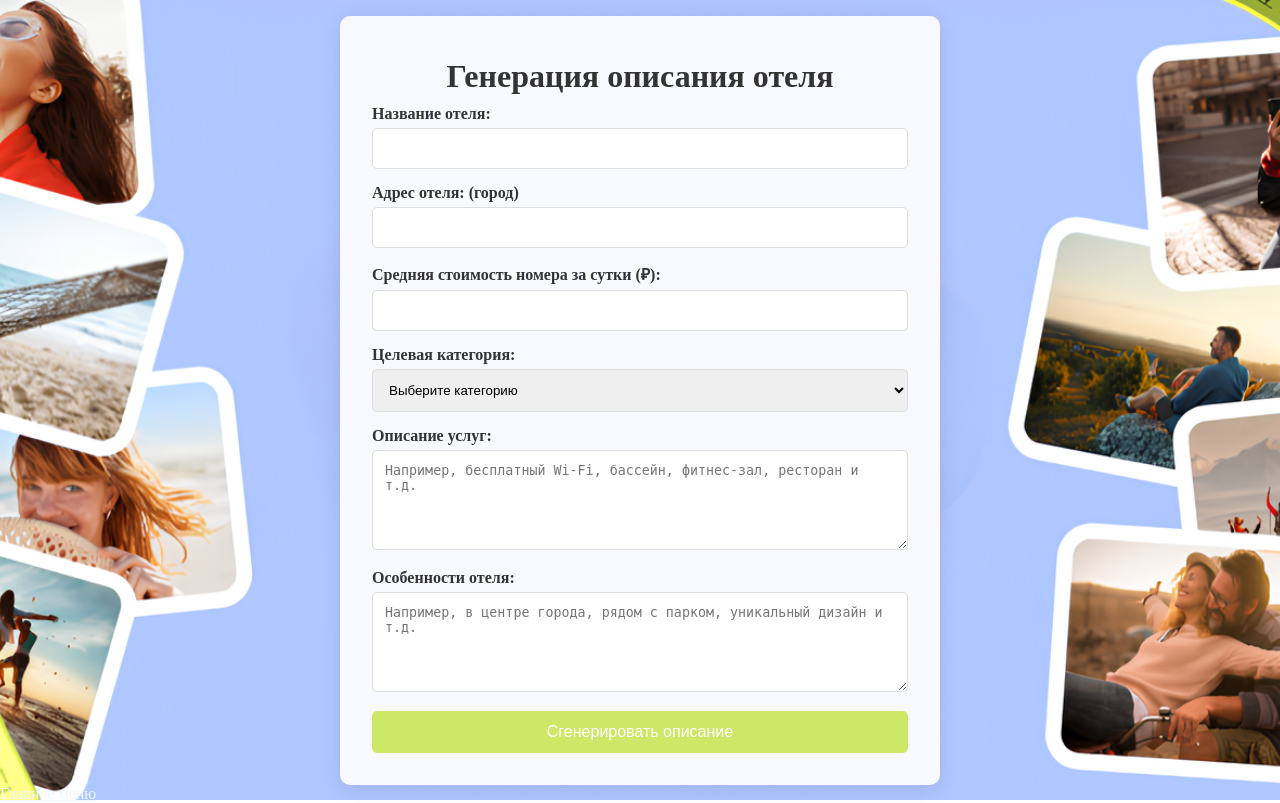
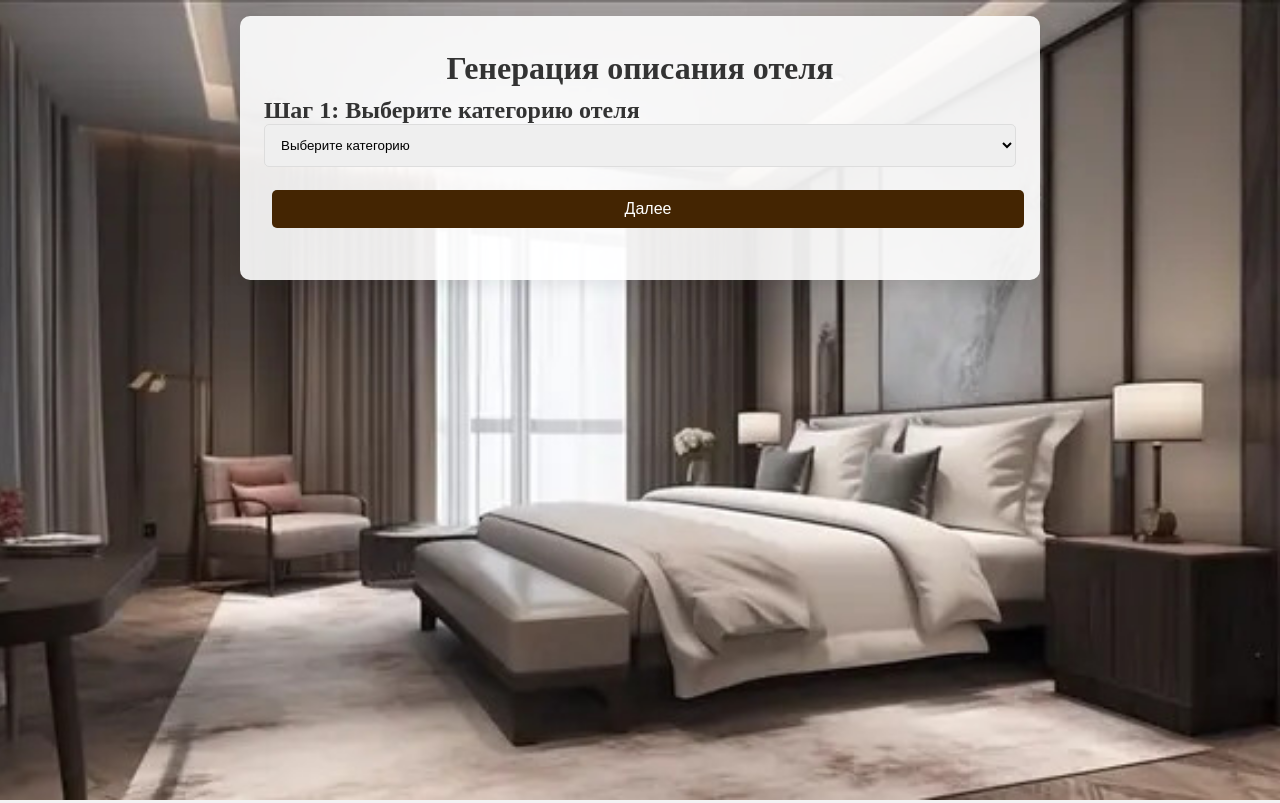
Before and after one commit to NSO-Clio/GenDescriptionHotel, a Flask app: page /generate in a window 1280 px wide. Run offline with Flask 3, Linux system fonts and the light colour scheme.

Commit message:
update Front

```diff
--- /dev/null
+++ b/web-app/static/scripts/scripts.js
@@ -0,0 +1,213 @@
+function goToStep(step) {
+    document.querySelectorAll('.form-step').forEach(stepDiv => stepDiv.classList.add('hidden'));
+    document.getElementById(`step${step}`).classList.remove('hidden');
+}
+
+function showFeedbackSection() {
+    document.getElementById("feedbackSection").classList.remove("hidden");
+}
+
+document.getElementById("chooseDescription1").addEventListener("click", () => {
+    // Скрываем кнопку
+    document.getElementById("chooseDescription1").classList.add("hidden");
+    // Показываем блок с оценкой и комментарием
+    document.getElementById("feedback1").classList.remove("hidden");
+});
+
+document.getElementById("chooseDescription2").addEventListener("click", () => {
+    // Скрываем кнопку
+    document.getElementById("chooseDescription2").classList.add("hidden");
+    // Показываем блок с оценкой и комментарием
+    document.getElementById("feedback2").classList.remove("hidden");
+});
+
+function generateDescription() {
+    const hotelData = {
+        hotelName: document.getElementById("hotelName").value.trim(),
+        category: document.getElementById("category").value.trim(),
+        services: document.getElementById("services").value.trim(),
+        features: document.getElementById("features").value.trim(),
+    };
+
+    fetch('/generate_description', {
+        method: 'POST',
+        headers: {
+            'Content-Type': 'application/json',
+        },
+        body: JSON.stringify(hotelData),
+    })
+        .then(response => {
+            if (!response.ok) {
+                throw new Error(`HTTP error! status: ${response.status}`);
+            }
+            return response.json();
+        })
+        .then(data => {
+            if (data.error) {
+                console.error("Ошибка сервера:", data.error);
+                alert("Произошла ошибка: " + data.error);
+                return;
+            }
+
+            document.getElementById("generatedDescription1").textContent = data.description1;
+            document.getElementById("generatedDescription2").textContent = data.description2;
+            document.getElementById("example1").classList.remove("hidden");
+            document.getElementById("example2").classList.remove("hidden");
+        })
+        .catch(error => {
+            console.error("Ошибка:", error);
+            alert("Произошла ошибка при обработке данных.");
+        });
+}
+
+document.getElementById("submitFeedback1").addEventListener("click", () => {
+    const rating = document.querySelector('input[name="rating1"]:checked')?.value;
+    const comment = document.getElementById("userComment1").value.trim();
+
+    if (!rating) {
+        alert("Пожалуйста, выберите оценку!");
+        return;
+    }
+
+    // Отправляем данные на сервер
+    fetch('/submit_feedback', {
+        method: 'POST',
+        headers: { 'Content-Type': 'application/json' },
+        body: JSON.stringify({
+            description: "description1",
+            rating: rating,
+            comment: comment
+        })
+    })
+        .then(response => response.json())
+        .then(data => {
+            alert("Спасибо за ваш отзыв!");
+            // Действие после отправки
+        })
+        .catch(error => console.error("Ошибка:", error));
+});
+
+document.getElementById("submitFeedback2").addEventListener("click", () => {
+    const rating = document.querySelector('input[name="rating2"]:checked')?.value;
+    const comment = document.getElementById("userComment2").value.trim();
+
+    if (!rating) {
+        alert("Пожалуйста, выберите оценку!");
+        return;
+    }
+
+    // Отправляем данные на сервер
+    fetch('/submit_feedback', {
+        method: 'POST',
+        headers: { 'Content-Type': 'application/json' },
+        body: JSON.stringify({
+            description: "description2",
+            rating: rating,
+            comment: comment
+        })
+    })
+        .then(response => response.json())
+        .then(data => {
+            alert("Спасибо за ваш отзыв!");
+            // Действие после отправки
+        })
+        .catch(error => console.error("Ошибка:", error));
+});
+
+document.getElementById("chooseDescription1").addEventListener("click", () => {
+document.getElementById("example2").classList.add("hidden"); // Скрыть второе описание
+    sendChoice("description1"); // Отправить выбор на сервер
+});
+
+document.getElementById("chooseDescription2").addEventListener("click", () => {
+    document.getElementById("example1").classList.add("hidden"); // Скрыть первое описание
+    sendChoice("description2"); // Отправить выбор на сервер
+});
+
+document.getElementById("generateAgainBtn1").addEventListener("click", () => {
+    // Запрос на сервер для получения нового описания
+    fetch('/generate_description', {
+        method: 'POST',
+        headers: {
+            'Content-Type': 'application/json'
+        },
+        body: JSON.stringify({
+            hotelName: document.getElementById("hotelName").value,
+            category: document.getElementById("category").value,
+            services: document.getElementById("services").value,
+            features: document.getElementById("features").value
+        })
+    })
+        .then(response => response.json())
+        .then(data => {
+            document.getElementById("generatedDescription1").textContent = data.description1;
+            document.getElementById("generatedDescription2").textContent = data.description2;
+            // Показываем первое описание и скрываем кнопку
+            document.getElementById("example1").classList.remove("hidden");
+            document.getElementById("generateAgain1").classList.add("hidden");
+        })
+        .catch(error => console.error("Ошибка:", error));
+});
+
+// Обработчик для генерации нового описания (для второго варианта)
+document.getElementById("generateAgainBtn2").addEventListener("click", () => {
+    // Запрос на сервер для получения нового описания
+    fetch('/generate_description', {
+        method: 'POST',
+        headers: {
+            'Content-Type': 'application/json'
+        },
+        body: JSON.stringify({
+            hotelName: document.getElementById("hotelName").value,
+            category: document.getElementById("category").value,
+            services: document.getElementById("services").value,
+            features: document.getElementById("features").value
+        })
+    })
+        .then(response => response.json())
+        .then(data => {
+            document.getElementById("generatedDescription1").textContent = data.description1;
+            document.getElementById("generatedDescription2").textContent = data.description2;
+            // Показываем второе описание и скрываем кнопку
+            document.getElementById("example2").classList.remove("hidden");
+            document.getElementById("generateAgain2").classList.add("hidden");
+        })
+        .catch(error => console.error("Ошибка:", error));
+});
+
+const categoryDescriptions = {
+    "Горнолыжный отель": "Идеально подходит для любителей зимних видов спорта с доступом к подъемникам.",
+    "Хостел": "Экономичный вариант размещения, подходит для путешественников с ограниченным бюджетом.",
+    "Гостиница": "Классический выбор для деловых поездок или туристических визитов, средней ценовой категории.",
+    "Бизнес-отели": "Предлагают высокий уровень сервиса и удобства для деловых поездок.",
+    "Курортные отели": "Шикарные отели с бассейнами, СПА и развлечениями. Часто высокого ценового сегмента.",
+    "Бутик-отели": "Уникальные отели с изысканным дизайном, рассчитанные на более дорогой сегмент.",
+    "Апартаменты и апарт-отели": "Идеальны для длительного проживания. Средний или премиум-сегмент.",
+    "Мини-гостиницы": "Небольшие отели, часто бюджетного или среднего класса.",
+    "Спа отель": "Высококлассные отели с акцентом на оздоровление и релаксацию.",
+    "Санаторий": "Оздоровительные учреждения с медицинскими услугами.",
+    "Пансионат": "Подходит для семейного отдыха, бюджетные и средние ценовые категории.",
+    "Мотель": "Удобный вариант для путешествующих на автомобиле. Чаще бюджетный сегмент.",
+    "Эко отели": "Экологичные отели с уникальными природными условиями.",
+    "Лоджи отель": "Идеальны для отдыха на природе, чаще в дорогом сегменте."
+};
+
+document.getElementById('category').addEventListener('change', (e) => {
+    const selectedCategory = e.target.value;
+    const description = categoryDescriptions[selectedCategory] || 'Описание недоступно';
+    document.getElementById('categoryDescription').innerText = description;
+});
+
+function sendChoice(choice) {
+    fetch('/save_choice', {
+        method: 'POST',
+        headers: { 'Content-Type': 'application/json' },
+        body: JSON.stringify({ choice: choice })
+    })
+    .then(response => response.json())
+    .then(data => {
+        console.log(data.message); // Уведомление о сохранении
+        alert(`Вы выбрали: ${choice}`); // Вывод сообщения пользователю
+    })
+    .catch(error => console.error("Ошибка:", error));
+}
--- a/web-app/static/style/styles.css
+++ b/web-app/static/style/styles.css
@@ -8,7 +8,7 @@
     width: 100vw;
     height: 100vh;
     margin-top: 0px;
-    background: url('../images/back1.png') no-repeat center center fixed;
+    background: url('../images/p1.jpg') no-repeat center center fixed;
     background-size: cover; /* Изображение фона будет покрывать весь экран */
     color: #333;
 }
@@ -41,10 +41,10 @@ body {
 .container {
     display: block;
     margin: auto;
-    margin-top: 1rem; /* Добавляет отступ сверху */
-    width: 90%; /* Ширина контейнера 90% от ширины экрана */
-    max-width: 600px; /* Максимальная ширина остаётся 600px */
-    padding: 2rem; /* Паддинг в rem для адаптивности */
+    margin-top: 1rem;
+    width: 50em;
+    max-width: 900px; /* Уменьшена ширина контейнера */
+    padding: 1.5rem; /* Уменьшен padding */
     border-radius: 10px;
     background-color: rgba(255, 255, 255, 0.9);
     box-shadow: 0 4px 20px rgba(0, 0, 0, 0.1);
@@ -93,7 +93,7 @@ button {
     transition: background-color 0.3s ease;
 }
 button:hover {
-    background-color: #4CAF50;
+    background-color: #624535;
 }
 .result {
     margin-top: 2rem;
@@ -265,3 +265,15 @@ ul.hotel-features {
         margin: auto; /* Центрируем контейнер */
     }
 }
+
+.main_index {
+    display: flex;
+    flex-direction: column;
+
+}
+.answer {
+    display: flex;
+    flex-direction: row;
+    justify-content: center;
+    align-items: center;
+}
--- a/web-app/templates/index.html
+++ b/web-app/templates/index.html
@@ -5,13 +5,52 @@
     <meta name="viewport" content="width=device-width, initial-scale=1.0">
     <title>Генерация описания отеля</title>
     <link rel="stylesheet" href="../static/style/styles.css">
+    <style>
+        .hidden { display: none; }
+        .form-step { margin-bottom: 20px; }
+        .btn { padding: 10px 20px; cursor: pointer; margin: 8px;}
+        .btn-primary { background-color: #442502; color: #fff; border: none; }
+        .btn-secondary { background-color: #483a28; color: #fff; border: none; }
+        .btn:disabled { opacity: 0.5; cursor: not-allowed; }
+        .description-block { margin-top: 20px; padding: 15px; background: #f9f9f9; border: 1px solid #ddd; }
+        .choice-description { background-color: #442502; color: #fff; border: none;}
+        .chooseDescription {background-color: #442502; color: #fff; border: none;}
+        .submitFeedback2 {background-color: #442502; color: #fff; border: none;}
+    </style>
 </head>
 <body>
+    <main class="main_index">
         <section class="main">
             <div class="container">
                 <h1>Генерация описания отеля</h1>
-            <form id="hotelForm" onsubmit="return generateDescription();">
-                <!-- Поля формы -->
+                <form id="hotelForm">
+                    <!-- Шаг 1: Выбор категории -->
+                    <div id="step1" class="form-step">
+                        <h2>Шаг 1: Выберите категорию отеля</h2>
+                        <select id="category" name="category" required>
+                            <option value="" disabled selected>Выберите категорию</option>
+                            <option value="Горнолыжный отель">Горнолыжный отель</option>
+                            <option value="Хостел">Хостел</option>
+                            <option value="Гостиница">Гостиница</option>
+                            <option value="Бизнес-отели">Бизнес-отели</option>
+                            <option value="Курортные отели">Курортные отели</option>
+                            <option value="Бутик-отели">Бутик-отели</option>
+                            <option value="Апартаменты и апарт-отели">Апартаменты и апарт-отели</option>
+                            <option value="Мини-гостиницы">Мини-гостиницы</option>
+                            <option value="Спа отель">Спа отель</option>
+                            <option value="Санаторий">Санаторий</option>
+                            <option value="Пансионат">Пансионат</option>
+                            <option value="Мотель">Мотель</option>
+                            <option value="Эко отели">Эко отели</option>
+                            <option value="Лоджи отель">Лоджи отель</option>
+                        </select>
+                        <div id="categoryDescription" class="form-group"></div>
+                        <button type="button" class="btn btn-primary" onclick="goToStep(2)">Далее</button>
+                    </div>
+
+                    <!-- Шаг 2: Заполнение информации об отеле -->
+                    <div id="step2" class="form-step hidden">
+                        <h2>Шаг 2: Заполните информацию об отеле</h2>
                         <div class="form-group">
                             <label for="hotelName">Название отеля:</label>
                             <input type="text" id="hotelName" name="hotelName" required>
@@ -20,48 +59,80 @@
                             <label for="hotelAddress">Адрес отеля: (город)</label>
                             <input type="text" id="hotelAddress" name="hotelAddress" required>
                         </div>
-                <div class="form-group">
-                    <label for="pricePerNight">Средняя стоимость номера за сутки (₽):</label>
-                    <input type="number" id="pricePerNight" name="pricePerNight" min="0" required>
+                        <button type="button" class="btn btn-secondary" onclick="goToStep(1)">Назад</button>
+                        <button type="button" class="btn btn-primary" onclick="goToStep(3)">Далее</button>
                     </div>
-                <div class="form-group">
-                    <label for="category">Целевая категория:</label>
-                    <select id="category" name="category" required>
-                        <option value="" disabled selected>Выберите категорию</option>
-                        <option value="Туристы">Туристы</option>
-                        <option value="Семейный">Семейный</option>
-                        <option value="Бизнес">Бизнес</option>
-                        <option value="Молодежный">Молодежный</option>
-                    </select>
-                </div>
+
+                    <!-- Шаг 3: Дополнительные сведения -->
+                    <div id="step3" class="form-step hidden">
+                        <h2>Шаг 3: Укажите дополнительные сведения</h2>
+
                         <div class="form-group">
                             <label for="services">Описание услуг:</label>
                             <textarea id="services" name="services" placeholder="Например, бесплатный Wi-Fi, бассейн, фитнес-зал, ресторан и т.д." required></textarea>
                         </div>
                         <div class="form-group">
                             <label for="features">Особенности отеля:</label>
-                    <textarea id="features" name="features" placeholder="Например, в центре города, рядом с парком, уникальный дизайн и т.д." required></textarea>
+                            <textarea id="features" name="features" placeholder="Например, в центре города, рядом с парком, уникальный дизайн, рядом с морем и тд." required></textarea>
                         </div>
-                <button type="submit">Сгенерировать описание</button>
+                        <button type="button" class="btn btn-secondary" onclick="goToStep(2)">Назад</button>
+                        <button type="button" class="btn btn-primary" onclick="generateDescription()">Показать пример</button>
+                    </div>
                 </form>
-
-            <div class="result" id="result" style="display: none;">
-                <h3>Описание отеля:</h3>
-                <p id="description"></p>
+            </div>
+        </section>
+        <section class="answer">
+            <div id="example1" class="description-block hidden">
+                <h3>Пример описания отеля в1:</h3>
+                <p id="generatedDescription1"></p>
+                <!-- Кнопка "Выбрать описание" -->
+                <button id="chooseDescription1" class="chooseDescription">Выбрать описание</button>
+                <!-- Блок для оценки и комментария, изначально скрыт -->
+                <div id="feedback1" class="hidden">
+                    <h4>Оцените выбранное описание:</h4>
+                    <div id="ratingScale1">
+                        <label><input type="radio" name="rating1" value="1"> 1</label>
+                        <label><input type="radio" name="rating1" value="2"> 2</label>
+                        <label><input type="radio" name="rating1" value="3"> 3</label>
+                        <label><input type="radio" name="rating1" value="4"> 4</label>
+                        <label><input type="radio" name="rating1" value="5"> 5</label>
+                    </div>
+                    <textarea id="userComment1" placeholder="Что вам не понравилось?"></textarea>
+                    <button id="submitFeedback1"  class="chooseDescription">Отправить отзыв</button>
+                </div>
+                <!-- Кнопка для повторного генерации описания -->
+                <div id="generateAgain1" class="hidden">
+                    <button id="generateAgainBtn1">Сгенерировать заново</button>
+                </div>
             </div>
 
-            <!-- Блок для отображения анимации -->
-            <p id="loading" style="display: none; font-weight: bold;">Идет генерация<span id="dots"></span></p>
+            <div id="example2" class="description-block hidden">
+                <h3>Пример описания отеля в2:</h3>
+                <p id="generatedDescription2"></p>
+                <!-- Кнопка "Выбрать описание" -->
+                <button id="chooseDescription2" class="chooseDescription">Выбрать описание</button>
+                <!-- Блок для оценки и комментария, изначально скрыт -->
+                <div id="feedback2" class="hidden">
+                    <h4>Оцените выбранное описание:</h4>
+                    <div id="ratingScale2">
+                        <label><input type="radio" name="rating2" value="1"> 1</label>
+                        <label><input type="radio" name="rating2" value="2"> 2</label>
+                        <label><input type="radio" name="rating2" value="3"> 3</label>
+                        <label><input type="radio" name="rating2" value="4"> 4</label>
+                        <label><input type="radio" name="rating2" value="5"> 5</label>
                     </div>
-
-        <footer>
-            <div class="wrapper-footer">
-                <a href="/" class="white-back">Главное меню</a>
+                    <textarea id="userComment2" placeholder="Что вам не понравилось?"></textarea>
+                    <button id="submitFeedback2" class="chooseDescription">Отправить отзыв</button>
                 </div>
-        </footer>
+                <!-- Кнопка для повторного генерации описания -->
+                <div id="generateAgain2" class="hidden">
+                    <button id="generateAgainBtn2">Сгенерировать заново</button>
+                </div>
+            </div>
         </section>
 
-    <!-- Подключение внешнего JS-файла -->
-    <script src="../static/scripts/generateDescription.js"></script>
+    </main>
+
+    <script src="../static/scripts/scripts.js"></script>
 </body>
 </html>
--- a/web-app/templates/welcome.html
+++ b/web-app/templates/welcome.html
@@ -19,8 +19,7 @@
         <section class="section-about">
             <div class="wrapper-content">
                 <h2 class="section-title">О проекте</h2>
-                <p class="section-text">Этот инструмент позволяет пользователям с легкостью генерировать уникальные описания для различных типов отелей, будь то семейные отели, бизнес-гостиницы или молодежные хостелы. Просто заполните форму, и описание будет готово!</p>
-            </div>
+                <p class="section-text">Этот инструмент разработан командой Clio вовремя участия в программе Сириус ИИ от кейса МТС Treval. Он позволяет пользователям с легкостью генерировать уникальные описания для различных типов отелей, учитывая все важные критерии. Просто заполните форму, и описание будет готово!</p>            </div>
         </section>
 
         <section class="section-example-model">
```
Also changed, not shown: web-app/static/images/back.png, web-app/static/images/p1.jpg (added). Lines whose indentation alone changed are shown as unchanged.
